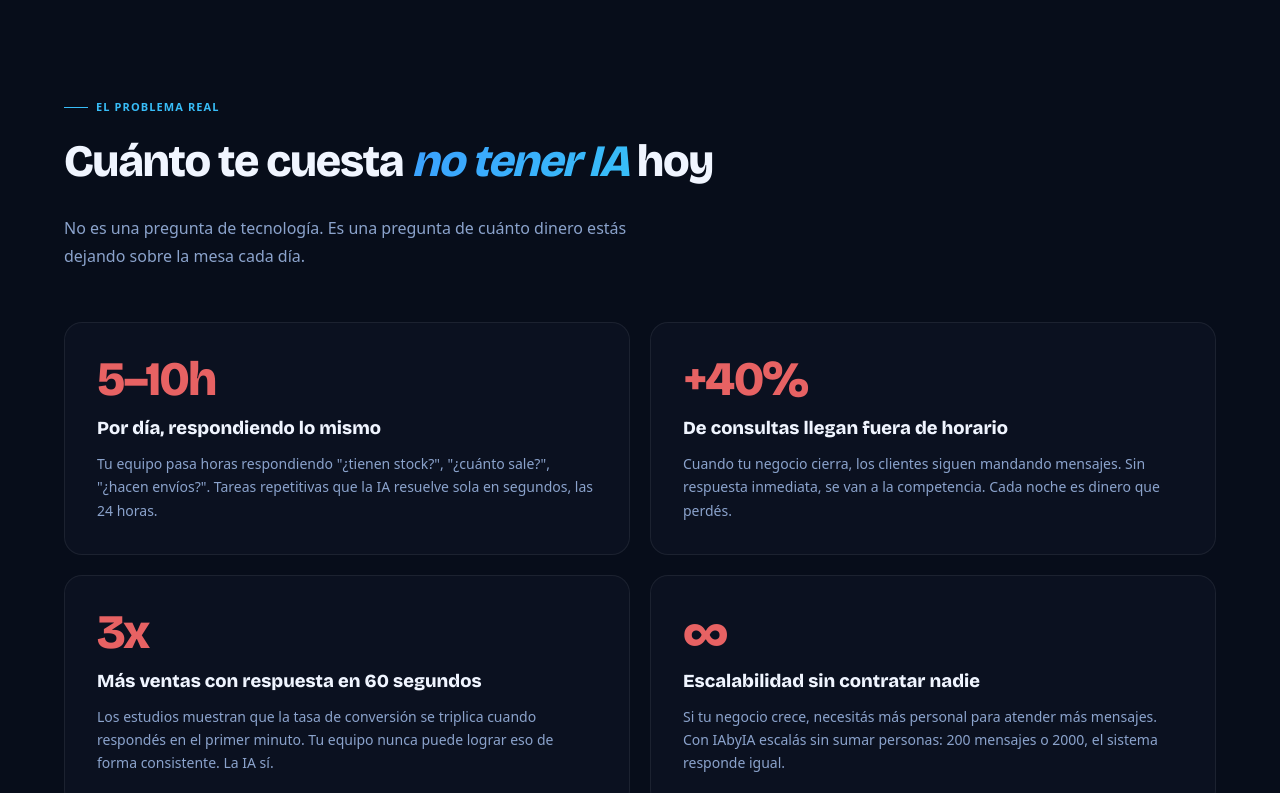
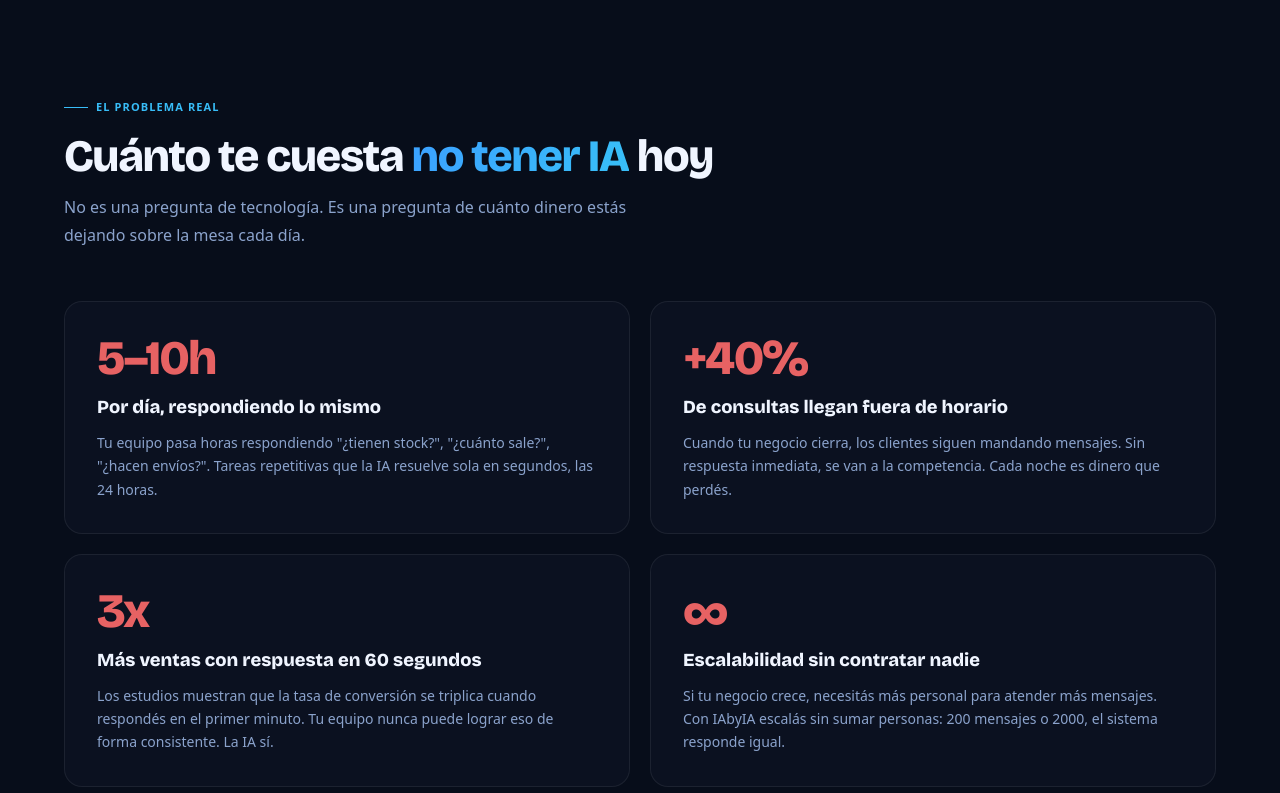
Before and after one commit to ignarru/vsl_landing, a Next.js app: page / in a window 1280 px wide. Shown: the part 1030-1823 px from the top of the page. Built offline with nearby package versions, Linux system fonts and the light colour scheme.

Commit message:
Update globals.css

```diff
--- a/src/app/globals.css
+++ b/src/app/globals.css
@@ -61,7 +61,7 @@ nav, main, footer, section, header { z-index: 1; }
 h1, h2, h3 {
   font-family: 'Bricolage Grotesque', sans-serif;
   font-weight: 800;
-  line-height: 1.08;
+  line-height: 1.1;
   letter-spacing: -0.03em;
   color: var(--color-ink);
 }
@@ -71,11 +71,7 @@ h1, h2, h3 {
   -webkit-background-clip: text;
   -webkit-text-fill-color: transparent;
   background-clip: text;
-  display: inline-block;
-  padding: 0.05em 0.05em 0.25em 0.05em;
-  margin: -0.05em -0.05em 0 -0.05em;
-  line-height: 1.3;
-  vertical-align: baseline;
+  font-style: normal;
 }
 
 /* ─────────────────────────────────────────
@@ -1033,7 +1029,7 @@ h1, h2, h3 {
   font-weight: 800;
   font-size: clamp(2.2rem, 5vw, 3.6rem);
   letter-spacing: -0.03em;
-  line-height: 1.18;
+  line-height: 1.1;
   color: var(--color-ink);
   margin-bottom: 20px;
 }
```
